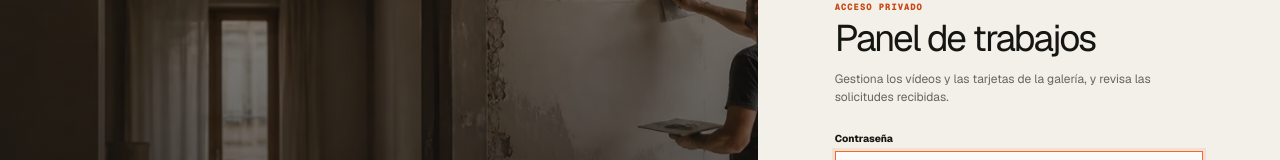
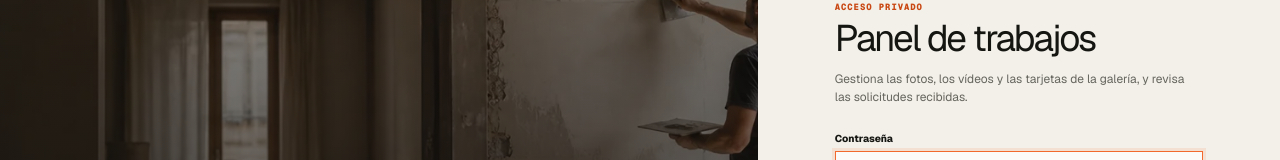
Before and after one commit to Ferolicas/Guille, a Next.js app: page /panel in a window 1280 px wide. Shown: the part 295-455 px from the top of the page. Built offline with nearby package versions, Linux system fonts and the light colour scheme; no server answers.

Commit message:
fix: actualiza descripcion del panel

```diff
--- a/src/components/PanelLogin.tsx
+++ b/src/components/PanelLogin.tsx
@@ -61,7 +61,7 @@ export function PanelLogin() {
         <Brand />
         {mode === "login" ? (
           <>
-            <div className="panel-auth-heading"><span><KeyRound size={18} /></span><p>Acceso privado</p><h1>Panel de trabajos</h1><small>Gestiona los vídeos y las tarjetas de la galería, y revisa las solicitudes recibidas.</small></div>
+            <div className="panel-auth-heading"><span><KeyRound size={18} /></span><p>Acceso privado</p><h1>Panel de trabajos</h1><small>Gestiona las fotos, los vídeos y las tarjetas de la galería, y revisa las solicitudes recibidas.</small></div>
             <form onSubmit={submitLogin}>
               <label className="field"><span>Contraseña</span><div className="password-input"><input autoFocus name="password" type={showPassword ? "text" : "password"} autoComplete="current-password" required /><button type="button" onClick={() => setShowPassword((visible) => !visible)} aria-label={showPassword ? "Ocultar contraseña" : "Mostrar contraseña"}>{showPassword ? <EyeOff size={18} /> : <Eye size={18} />}</button></div></label>
               {message && <p className={`panel-message ${message.type}`} role="alert">{message.text}</p>}
```
